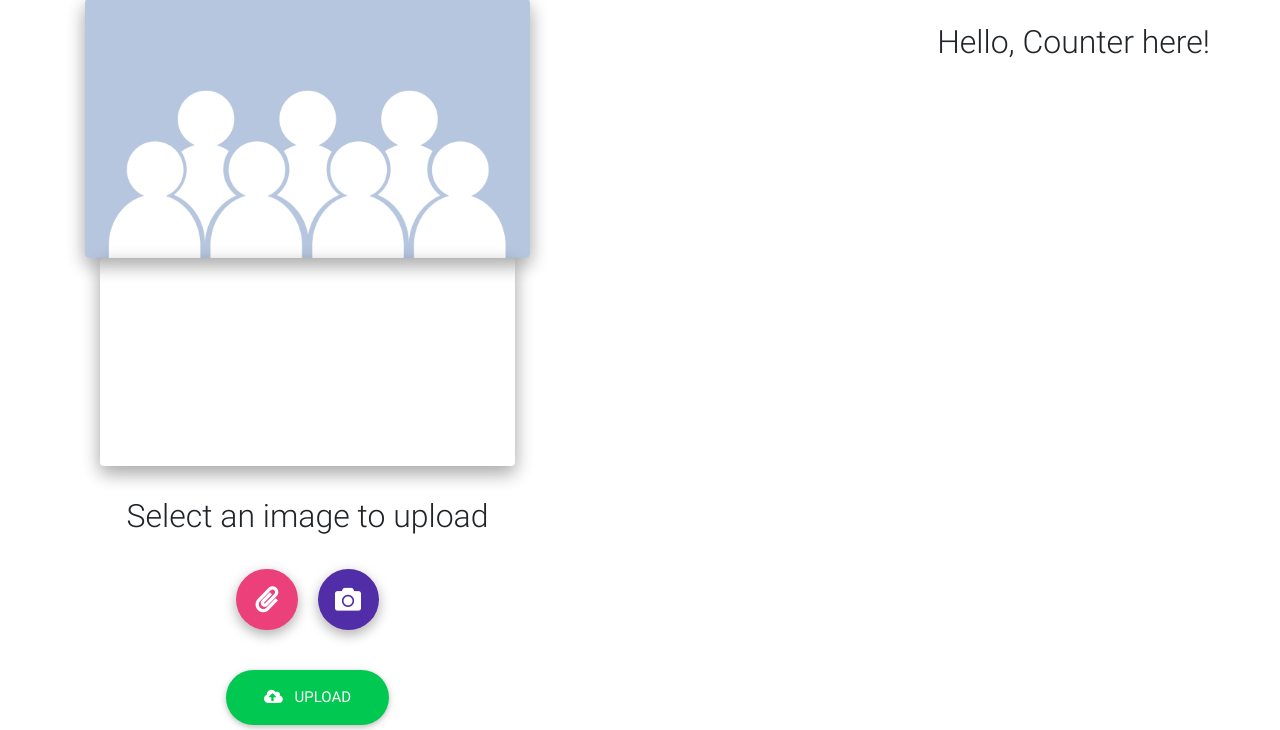
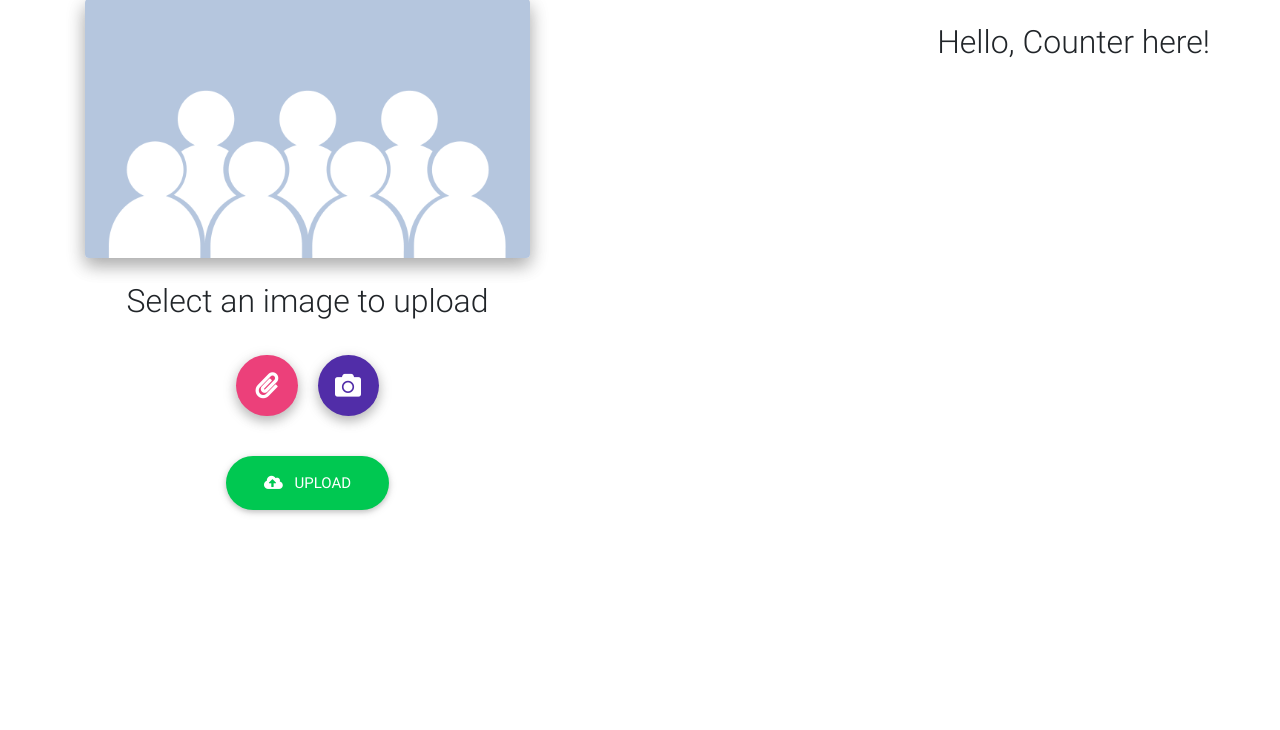
Before and after one commit to owususamuel/trestle-app, a Flask app: page / in a window 1280 px wide. Shown: the part 83-813 px from the top of the page. After the commit the page ends 598 px from the top, so only its background shows below. Run offline with Flask 2, Linux system fonts and the light colour scheme; some libraries are stand-ins or nearby versions.

Commit message:
removed video out

```diff
--- a/templates/index.html
+++ b/templates/index.html
@@ -34,9 +34,9 @@
           <img src="{{url_for('static', filename='frontend/images/placeholder.png')}}"
             class="z-depth-2 img-fluid rounded" alt="placeholder">
         </div>
-        <div class="container">
-          <video class="z-depth-2 img-fluid rounded" id="video" height="500" width="500" autoplay muted></video>
-        </div>
+<!--        <div class="container">-->
+<!--          <video class="z-depth-2 img-fluid rounded" id="video" height="500" width="500" autoplay muted></video>-->
+<!--        </div>-->
         <h2 class="mt-4">Select an image to upload</h2>
         <form id="upload-file" class="md-form" method="post" enctype="multipart/form-data">
           <div class="file-field medium btn-group" role="group">
```
